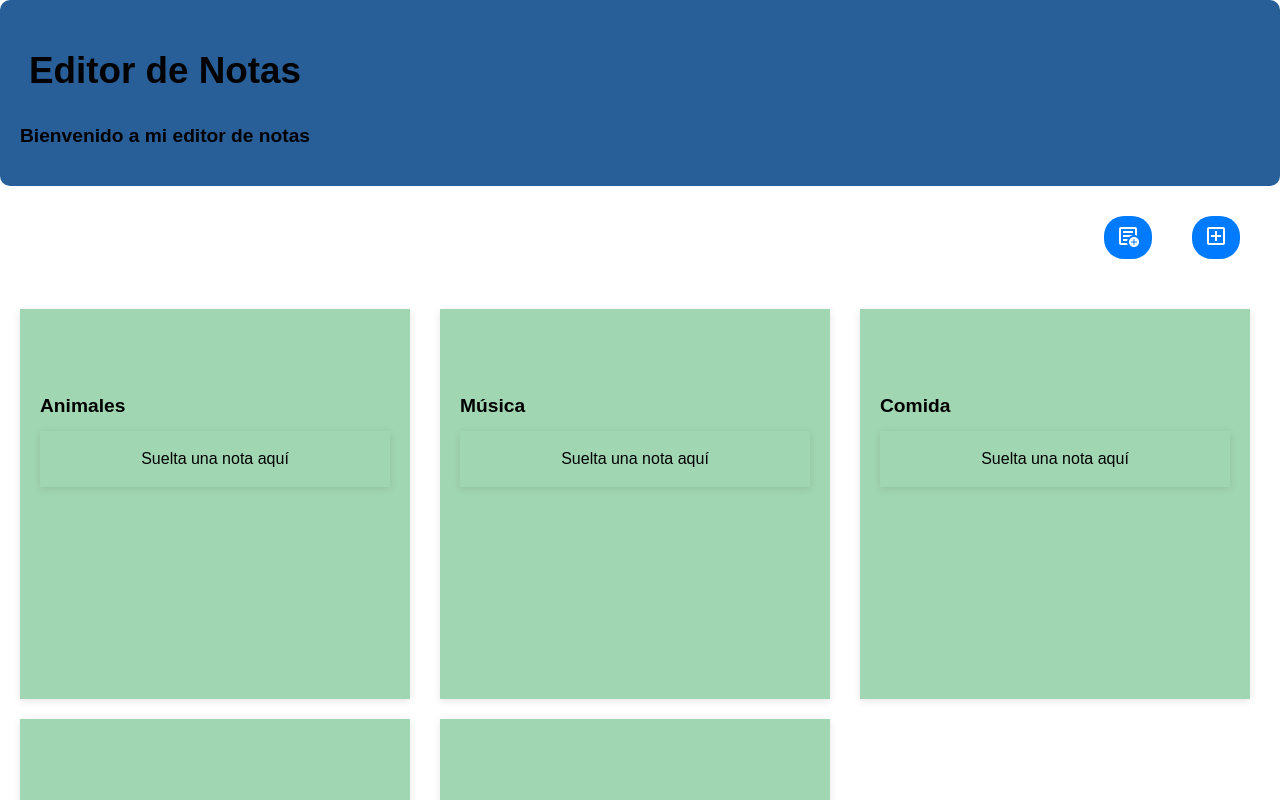
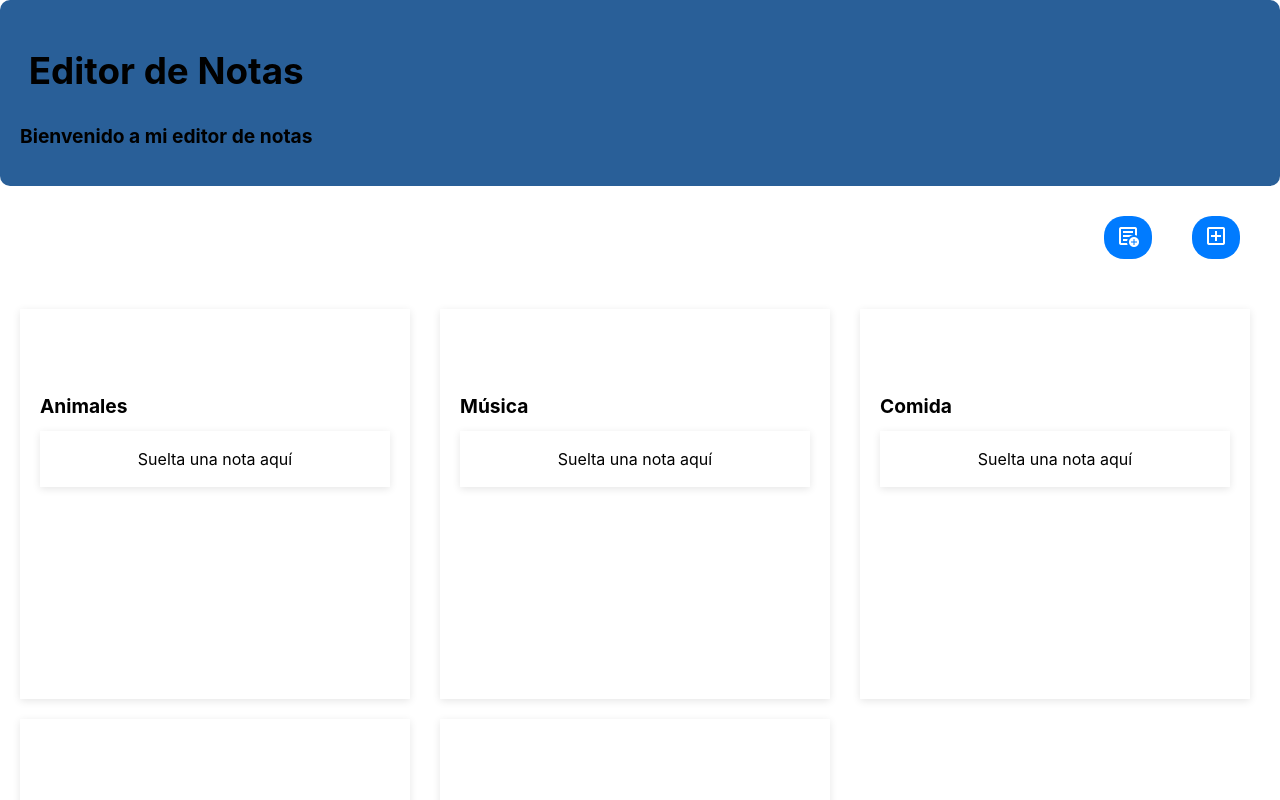
Before and after one commit to moma14/1erParcial-Editor-de-notas, a React (Vite) app: page / in a window 1280 px wide. Shown: the top 800 px of the page. Built offline with nearby package versions, Linux system fonts and the light colour scheme.

Commit message:
cambio de colores

```diff
--- a/src/index.css
+++ b/src/index.css
@@ -24,7 +24,6 @@
 }
 
 body {
-  font-family: Arial, Helvetica, sans-serif;
   margin: 0;
   padding: 0;
   width: 100%;
@@ -37,6 +36,7 @@
   line-height: 1.1;
   color: black;
   font-size: 2.3em;
+  font:bold;
 }
 p{
   color: black;
--- a/src/stylesNotas.css
+++ b/src/stylesNotas.css
@@ -59,7 +59,7 @@
     align-items: center;
     background-color: #295F98;
     border-radius: 10px;
-    margin: 0 auto;
+    margin: 0;
     padding: 20px;
     text-align: center;
 }
@@ -206,7 +206,7 @@
 }
 
 .category-card {
-  background: #A1D6B2;
+  background: #fff;
   padding: 20px;
   box-shadow: 0 2px 8px rgba(0, 0, 0, 0.1);
   min-width: 150px;
@@ -275,7 +275,7 @@
 }
 .note-button2:hover{
   transform: scale(1.05);
-  background-color: #A1D6B2;
+  background-color: #fff;
 }
 .category-card:hover .borrar-categoria {
   background-color: #c82333;
@@ -422,7 +422,7 @@
 
 .category-card {
   position: relative;
-  background: #A1D6B2;
+  background: #fff;
   padding: 20px;
   box-shadow: 0 2px 8px rgba(0, 0, 0, 0.1);
   min-width: 350px;
```
